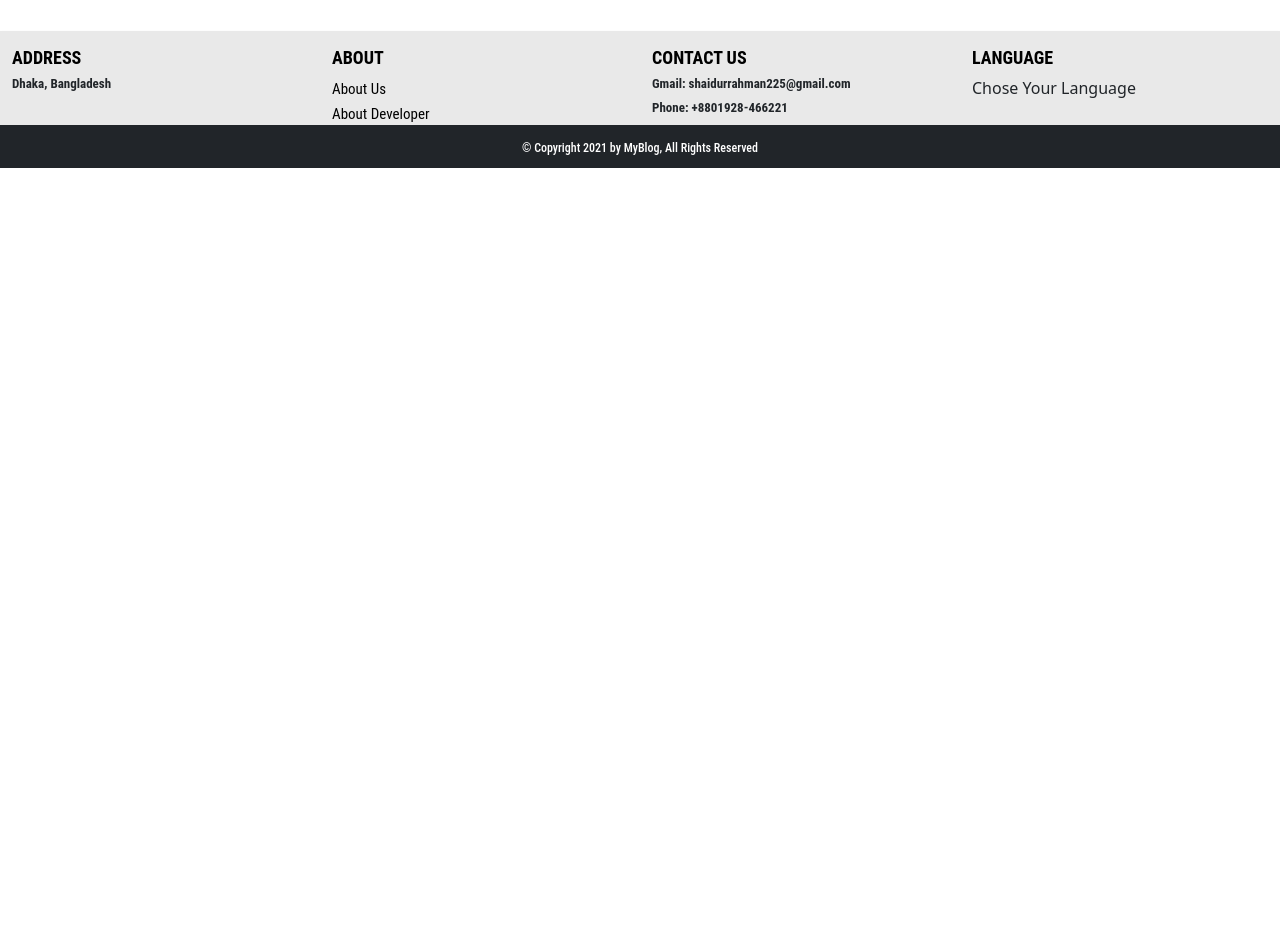
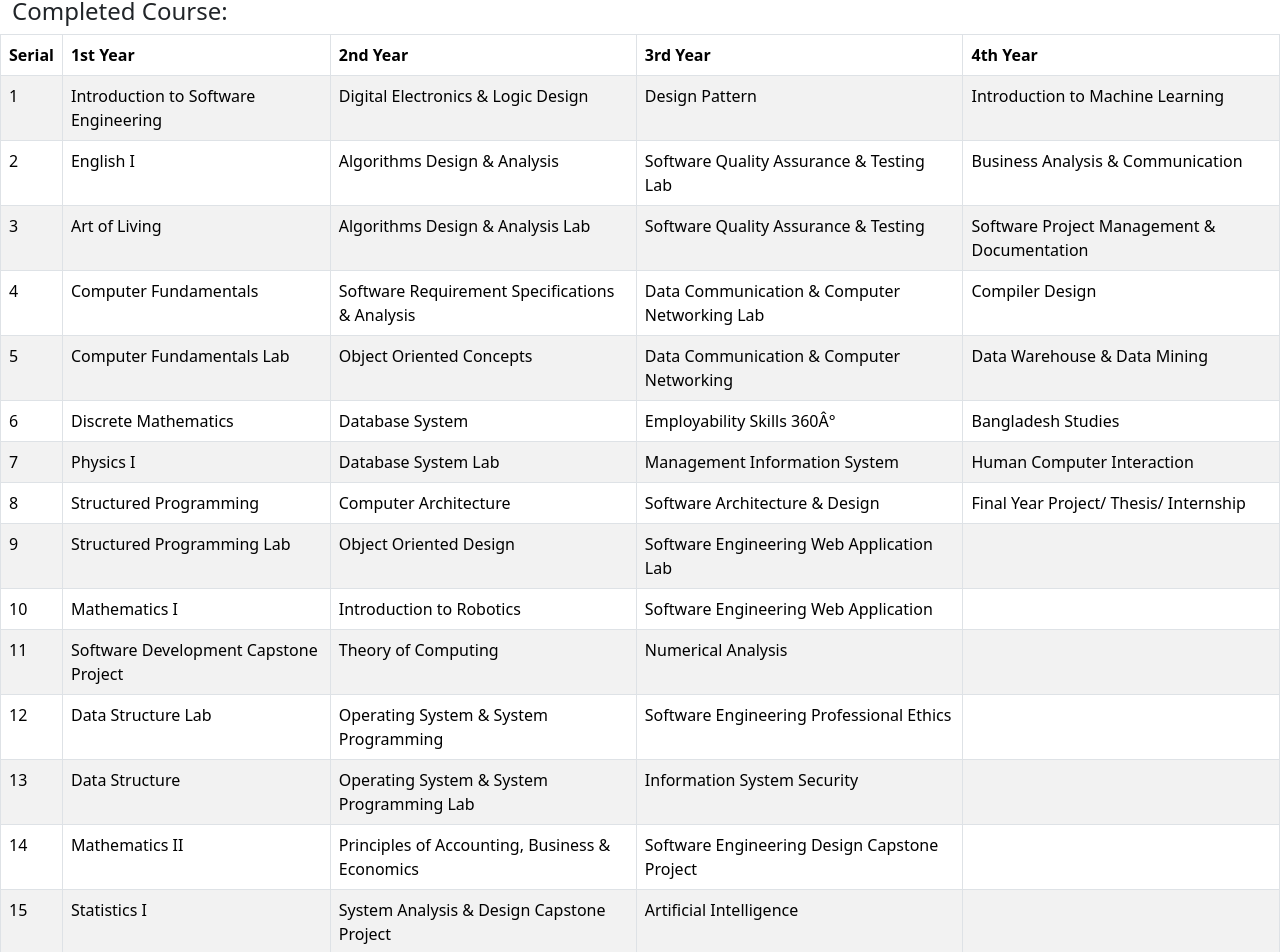
Before and after one commit to Shaid1998/Personal-Blog-SIte-with-React-and-Laravel, a React (Create React App) app: page /portfolio in a window 1280 px wide. Shown: the part 506-1458 px from the top of the page. Before the commit the page ends 800 px from the top, so only its background shows below. Built offline with nearby package versions, Linux system fonts and the light colour scheme; a web font is replaced by a local one.

Commit message:
Course Table

```diff
--- a/src/Component/DeveloperPortfolio/DevelopersIntroduction.jsx
+++ b/src/Component/DeveloperPortfolio/DevelopersIntroduction.jsx
@@ -1,17 +1,142 @@
 import React, { Component, Fragment } from 'react'
-import { Col, Container, Row } from 'react-bootstrap'
+import { Col, Container, Form, Row, Table } from 'react-bootstrap'
 
 export class DevelopersIntroduction extends Component {
     render() {
       return (
         <Fragment>
-          <Container>
+          <Container fluid={true}>
             <Row>
-              <Col lg={6} md={6} sm={12}>
                 <h4>Full Name: Md.Shaidur Rahman</h4>
-                <h4></h4>
-              </Col>
-
+                <h4>Education: Bsc in Software Engineering</h4>
+                <h4>Graduate Status: Completed (2022) </h4>
+                <h4>University: Daffodil International University</h4>
+                <h4>Completed Course: </h4>
+                <Table striped bordered hover>
+                  <thead>
+                    <tr>
+                      <th>Serial</th>
+                      <th>1st Year</th>
+                      <th>2nd Year</th>
+                      <th>3rd Year</th>
+                      <th>4th Year</th>
+                    </tr>
+                  </thead>
+                  <tbody>
+                    <tr>
+                      <td>1</td>
+                      <td>Introduction to Software Engineering</td>
+                      <td>Digital Electronics & Logic Design</td>
+                      <td>Design Pattern</td>
+                      <td>Introduction to Machine Learning</td>
+                    </tr>
+                    <tr>
+                      <td>2</td>
+                      <td>English I</td>
+                      <td>Algorithms Design & Analysis</td>
+                      <td>Software Quality Assurance & Testing Lab</td>
+                      <td>Business Analysis & Communication</td>
+                    </tr>
+                    <tr>
+                      <td>3</td>
+                      <td>Art of Living</td>
+                      <td>Algorithms Design & Analysis Lab</td>
+                      <td>Software Quality Assurance & Testing</td>
+                      <td>Software Project Management & Documentation</td>
+                    </tr>
+                    <tr>
+                      <td>4</td>
+                      <td>Computer Fundamentals</td>
+                      <td>Software Requirement Specifications & Analysis</td>
+                      <td>Data Communication & Computer Networking Lab</td>
+                      <td>Compiler Design</td>
+                    </tr>
+                    <tr>
+                      <td>5</td>
+                      <td>Computer Fundamentals Lab</td>
+                      <td>Object Oriented Concepts</td>
+                      <td>Data Communication & Computer Networking</td>
+                      <td>Data Warehouse & Data Mining</td>
+                    </tr>
+                    <tr>
+                      <td>6</td>
+                      <td>Discrete Mathematics</td>
+                      <td>Database System</td>
+                      <td>Employability Skills 360Â°</td>
+                      <td>Bangladesh Studies</td>
+                    </tr>
+                    <tr>
+                      <td>7</td>
+                      <td>Physics I</td>
+                      <td>Database System Lab</td>
+                      <td>Management Information System</td>
+                      <td>Human Computer Interaction</td>
+                    </tr>
+                    <tr>
+                      <td>8</td>
+                      <td>Structured Programming</td>
+                      <td>Computer Architecture</td>
+                      <td>Software Architecture & Design</td>
+                      <td>Final Year Project/ Thesis/ Internship</td>
+                    </tr>
+                    <tr>
+                      <td>9</td>
+                      <td>Structured Programming Lab</td>
+                      <td>Object Oriented Design</td>
+                      <td>Software Engineering Web Application Lab</td>
+                      <td></td>
+                    </tr>
+                    <tr>
+                      <td>10</td>
+                      <td>Mathematics I</td>
+                      <td>Introduction to Robotics</td>
+                      <td>Software Engineering Web Application</td>
+                      <td></td>
+                    </tr>
+                    <tr>
+                      <td>11</td>
+                      <td>Software Development Capstone Project</td>
+                      <td>Theory of Computing</td>
+                      <td>Numerical Analysis</td>
+                      <td></td>
+                    </tr>
+                    <tr>
+                      <td>12</td>
+                      <td>Data Structure Lab</td>
+                      <td>Operating System & System Programming</td>
+                      <td>Software Engineering Professional Ethics</td>
+                      <td></td>
+                    </tr>
+                    <tr>
+                      <td>13</td>
+                      <td>Data Structure</td>
+                      <td>Operating System & System Programming Lab</td>
+                      <td>Information System Security</td>
+                      <td></td>
+                    </tr>
+                    <tr>
+                      <td>14</td>
+                      <td>Mathematics II</td>
+                      <td>Principles of Accounting, Business & Economics</td>
+                      <td>Software Engineering Design Capstone Project</td>
+                      <td></td>
+                    </tr>
+                    <tr>
+                      <td>15</td>
+                      <td>Statistics I</td>
+                      <td>System Analysis & Design Capstone Project</td>
+                      <td>Artificial Intelligence</td>
+                      <td></td>
+                    </tr>
+                    <tr>
+                      <td>16</td>
+                      <td></td>
+                      <td></td>
+                      <td>Artificial Intelligence Lab</td>
+                      <td></td>
+                    </tr>
+                  </tbody>
+                </Table>
             </Row>
           </Container>
         </Fragment>
```
